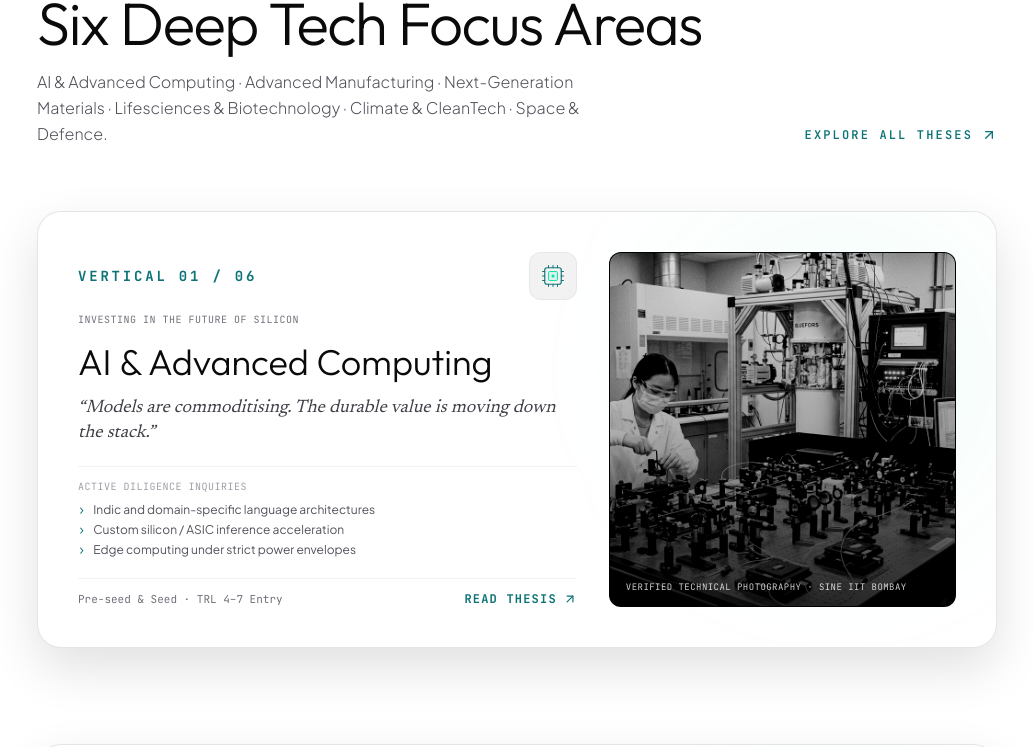
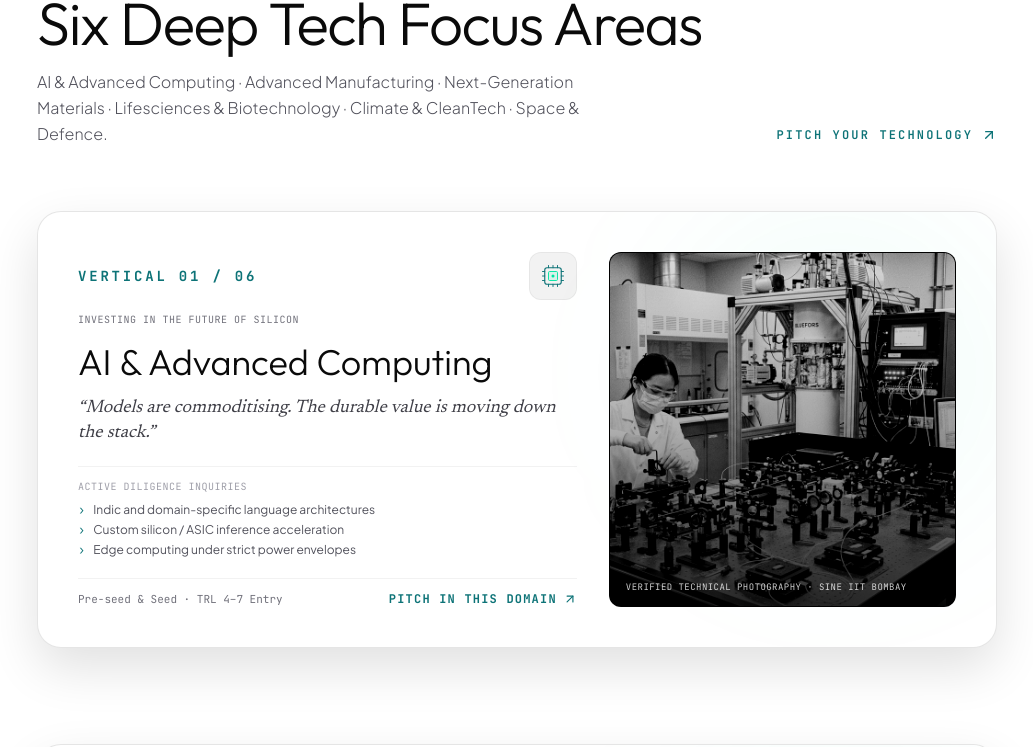
Before and after one commit to Ankit-singh-dot/y-point, a Next.js app in the folder my-app/: page / in a window 1280 px wide. Shown: the part 2319-3066 px from the top of the page, without its empty margins (123-1156 px from the left). Built offline with nearby package versions, Linux system fonts and the light colour scheme.

Commit message:
removed_the_things app/components/FocusAreasStackingBento.tsx

```diff
--- a/my-app/app/components/FocusAreasStackingBento.tsx
+++ b/my-app/app/components/FocusAreasStackingBento.tsx
@@ -127,10 +127,10 @@ export default function FocusAreasStackingBento() {
             </p>
           </div>
           <Link
-            href="/focus-areas"
+            href="/apply"
             className="inline-flex items-center gap-2 font-mono text-xs uppercase tracking-[0.18em] text-[#0D7377] dark:text-[#00E5A3] hover:underline pb-1 font-semibold"
           >
-            <span>Explore All Theses</span>
+            <span>Pitch Your Technology</span>
             <ArrowUpRight className="h-4 w-4" />
           </Link>
         </div>
@@ -209,10 +209,10 @@ export default function FocusAreasStackingBento() {
                         {sector.detail}
                       </span>
                       <Link
-                        href={`/focus-areas`}
+                        href="/apply"
                         className="group/link inline-flex items-center gap-1.5 font-mono text-xs uppercase tracking-widest text-[#0D7377] dark:text-[#00E5A3] font-bold hover:underline"
                       >
-                        <span>Read Thesis</span>
+                        <span>Pitch in this Domain</span>
                         <ArrowUpRight className="h-3.5 w-3.5 transition-transform group-hover/link:translate-x-0.5 group-hover/link:-translate-y-0.5" />
                       </Link>
                     </div>
```
